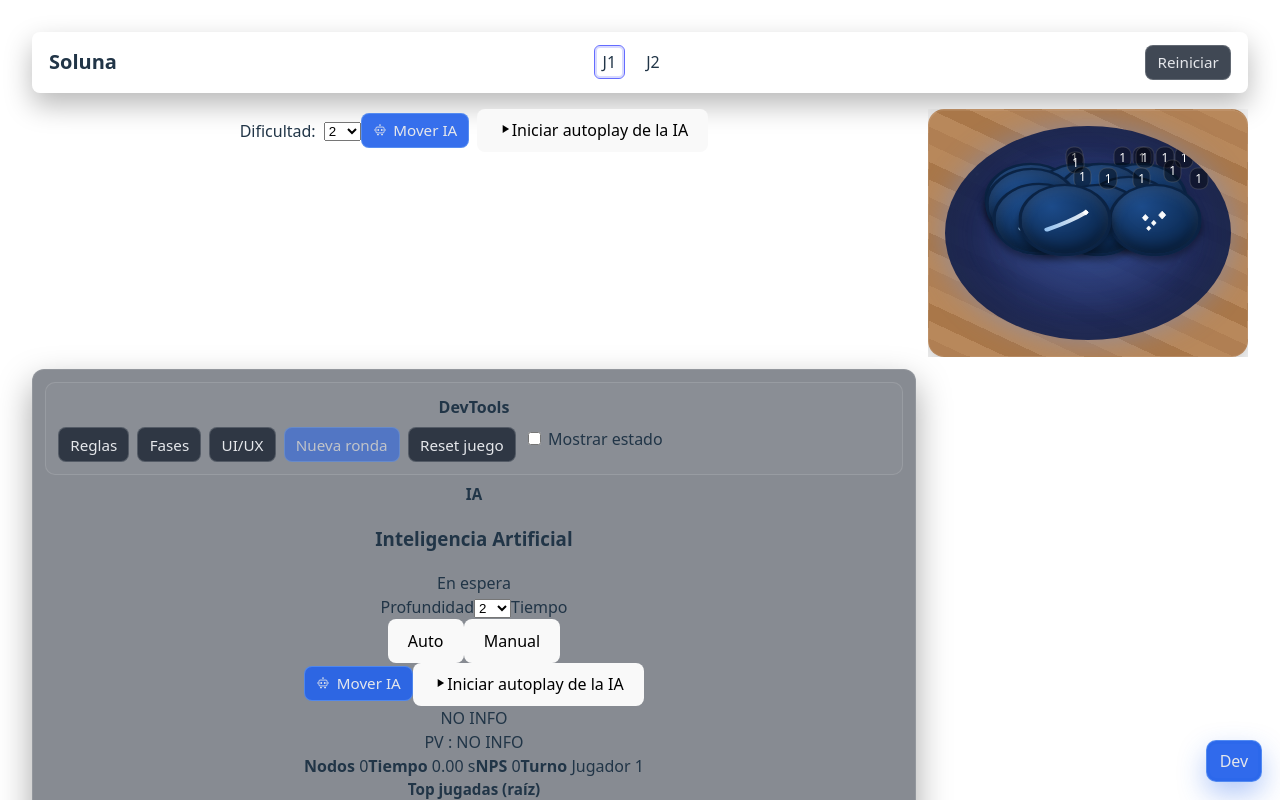
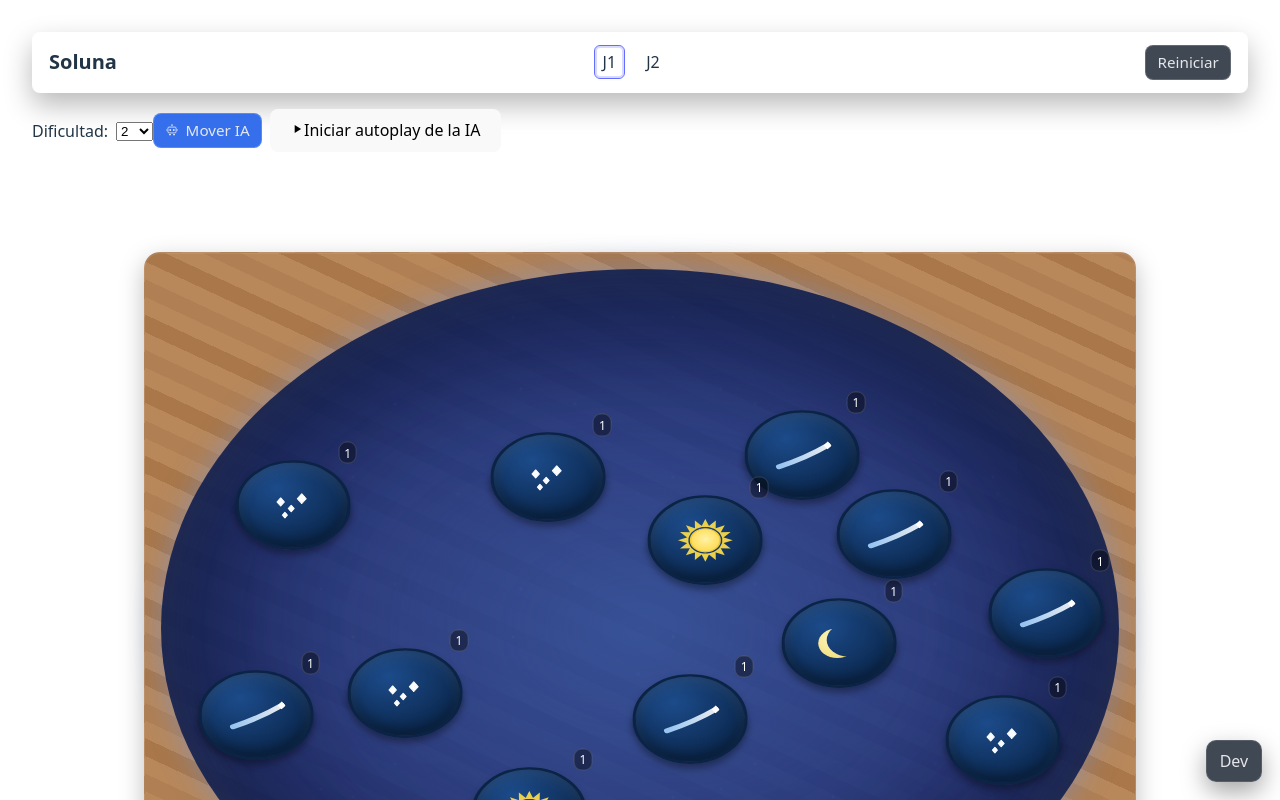
Before and after one commit to gabriel-klettur/MiniGames, a React (Vite) app in the folder CascadeProjects/windsurf-project/frontend/soluna/soluna-game/: page / in a window 1280 px wide. Shown: the top 800 px of the page. Built offline with nearby package versions, Linux system fonts and the light colour scheme.

Commit message:
fix: Arreglado bug que permitia apilar fichas de 1 unidad de diferente tipo.

```diff
--- a/CascadeProjects/windsurf-project/frontend/soluna/soluna-game/src/App.css
+++ b/CascadeProjects/windsurf-project/frontend/soluna/soluna-game/src/App.css
@@ -1,5 +1,9 @@
 /* Global layout paddings with symmetric left/right margins */
-:root { --page-pad-x: 2rem; --app-padding: 2rem; --board-width-factor: 1; --board-max: 48rem; --play-card-pad: 16px; }
+:root { --page-pad-x: 2rem; --app-padding: 2rem; --board-width-factor: 1; --board-max: 48rem; --play-card-pad: 16px; --board-zoom: 1.25; }
+/* Small tablets/phones up to 1023px: no gap */
+@media (max-width: 1023px) {
+  .board-wrapper { margin-top: 0 !important; }
+}
 
 html, body { overflow-x: hidden; }
 
@@ -147,22 +151,34 @@ html, body { overflow-x: hidden; }
   /* allow the board column to shrink without enforcing a floor that may overflow */
   grid-template-columns: minmax(0, 1fr) minmax(240px, 320px);
   align-items: start;
-  gap: 0.75rem;
+  column-gap: 0.75rem;
+  row-gap: 0; /* we'll control vertical spacing explicitly */
 }
 
+/* When DevTools are hidden, use a single column so the board centers */
+.main-area.no-dev {
+  grid-template-columns: 1fr;
+}
+
+/* Desktop mappings added in @media (min-width: 1024px); no base mappings to keep mobile simple */
+
+.main-area .iauser-panel { margin-bottom: 0; }
 .board-wrapper {
   width: 100%;
   max-width: 100%;
   overflow-x: hidden;
+  /* Base: no extra separation on mobile */
+  margin-top: 0;
 }
 
 .play-area {
-  /* Quoridor-style: full width up to a comfortable max */
-  width: min(100%, var(--board-max), calc(100vw - (2 * var(--page-pad-x)) - (2 * var(--play-card-pad))));
-  min-width: 0; /* allow shrinking to viewport width */
+  /* Full width of its column up to a comfortable max; avoid 100vw to prevent overflow */
+  width: min(100%, var(--board-max));
+  min-width: 0; /* allow shrinking to container width */
   margin-left: auto;
   margin-right: auto;
-  overflow-x: hidden;
+  /* Allow tokens that reach beyond ellipse to be visible */
+  overflow: visible;
   /* Professional card styling */
   box-sizing: border-box;
   padding: var(--play-card-pad, clamp(10px, 2.2vw, 18px));
@@ -186,6 +202,7 @@ html, body { overflow-x: hidden; }
 /* Board */
 .board-wrapper {
   position: relative;
+  overflow: visible; /* don't clip tokens near the edges */
 }
 
 .board-grid {
@@ -325,7 +342,8 @@ html, body { overflow-x: hidden; }
   min-height: 0;
   aspect-ratio: 4 / 3; /* ellipse proportion */
   border-radius: 50% / 50%;
-  overflow: hidden;
+  /* Let tokens render above and outside the ellipse if needed */
+  overflow: visible;
   /* cosmic background */
   background:
     radial-gradient(100% 100% at 50% 50%, rgba(21, 44, 125, 0.85) 30%, rgba(10, 28, 86, 0.95) 70%, rgba(13, 20, 64, 0.98) 100%),
@@ -345,12 +363,21 @@ html, body { overflow-x: hidden; }
   /* Inner safe area for tokens to avoid clipping against ellipse edge */
   .play-field {
     position: absolute;
-    /* Use dynamic insets based on token size to keep full tokens inside frame */
-    inset:
-      max(6%, calc(var(--token-size) * 0.50))        /* top */
-      max(6%, calc(var(--token-size) * 0.50))        /* right */
-      max(12%, calc(var(--token-size) * 0.90))       /* bottom (extra for side height) */
-      max(6%, calc(var(--token-size) * 0.50));       /* left */
+    /* Allow placing tokens anywhere inside play-area (full ellipse) */
+    inset: 0;
+    /* Ensure tokens within play-field are above decorative layers */
+    z-index: 1;
+  }
+
+  /* Keep decorative glow behind tokens */
+  .play-ellipse::before { z-index: 0; }
+
+  /* Prevent page scroll while interacting with the board on touch devices */
+  .play-area,
+  .play-ellipse,
+  .play-field {
+    touch-action: none;
+    overscroll-behavior: contain;
   }
 
 @media (max-width: 1200px) {
@@ -358,6 +385,7 @@ html, body { overflow-x: hidden; }
     grid-template-columns: 1fr;
     gap: 0.75rem;
   }
+  /* In single column, normal flow; grid-column hints are ignored */
   .devtools-panel {
     position: static;
     max-height: none;
@@ -370,12 +398,24 @@ html, body { overflow-x: hidden; }
   }
 }
 
-/* Optional: adjust max board width on larger screens if desired */
+/* Make the board larger on desktops */
 @media (min-width: 1024px) {
-  :root { --board-max: 52rem; }
+  :root { --board-max: 62rem; }
+  /* Left column: IA controls on top, Board below; Right column: dev tools */
+  .main-area .iauser-panel { grid-column: 1; grid-row: 1; justify-self: start; }
+  .main-area .board-wrapper { grid-column: 1; grid-row: 2; }
+  .main-area .devtools-card { grid-column: 2; grid-row: 1 / span 2; }
+  /* Desktop: place the board 100px below IAUserPanel */
+  .board-wrapper { margin-top: 100px; }
+}
+@media (min-width: 1366px) {
+  :root { --board-max: 74rem; }
 }
 /* Tablet landscape / medium screens */
 @media (max-width: 900px) {
+  /* On mobile, ensure there is no gap between IA panel and board */
+  .board-wrapper { margin-top: 0 !important; }
+  .main-area .iauser-panel { margin-bottom: 0; }
   :root { --page-pad-x: 16px; }
   :root { --app-padding: 16px; }
   #root { padding: 1rem; }
@@ -405,13 +445,7 @@ html, body { overflow-x: hidden; }
     --token-base: clamp(30px, 13.5vw, 60px);
     background-size: auto, 120px 120px, 160px 160px, 140px 140px, 140px 140px, auto;
   }
-  .play-field {
-    inset:
-      max(7%, calc(var(--token-size) * 0.52))
-      max(7%, calc(var(--token-size) * 0.52))
-      max(14%, calc(var(--token-size) * 0.95))
-      max(7%, calc(var(--token-size) * 0.52));
-  }
+  .play-field { inset: 0; }
   /* Use safe-area paddings for iOS notch */
   body { padding-left: 0; padding-right: 0; }
   /* Token borders look too thick at small size */
@@ -454,13 +488,15 @@ html, body { overflow-x: hidden; }
   cursor: grab;
   padding: 0;
   user-select: none;
-  touch-action: manipulation;
+  touch-action: none;
   transition: left 300ms ease, top 300ms ease, transform 80ms ease;
+  z-index: 2; /* keep tokens over board visuals */
 }
 
 .token.dragging {
   cursor: grabbing;
   transition: none;
+  z-index: 1000000; /* over most UI, but still below .board-overlay (1000001) */
 }
 
 .token-top {
--- a/CascadeProjects/windsurf-project/frontend/soluna/soluna-game/src/App.tsx
+++ b/CascadeProjects/windsurf-project/frontend/soluna/soluna-game/src/App.tsx
@@ -14,7 +14,7 @@ import { useGame } from './game/store';
 
 function App() {
   const { state, dispatch } = useGame();
-  const [showDev, setShowDev] = useState(true);
+  const [showDev, setShowDev] = useState(false);
   const [showFases, setShowFases] = useState(false);
   const [showRules, setShowRules] = useState(false);
   const [showUX, setShowUX] = useState(false);
@@ -184,7 +184,7 @@ function App() {
   return (
     <div className="app-layout">
       <HeaderPanel />
-      <main className="main-area">
+      <main className={`main-area ${showDev ? '' : 'no-dev'}`}>
         <IAUserPanel
           depth={aiDepth}
           onChangeDepth={setAiDepth}
--- a/CascadeProjects/windsurf-project/frontend/soluna/soluna-game/src/components/Board.tsx
+++ b/CascadeProjects/windsurf-project/frontend/soluna/soluna-game/src/components/Board.tsx
@@ -162,20 +162,13 @@ export default function Board() {
                 key={t.id}
                 className={`token ${state.selectedId === t.id ? 'selected' : ''} ${dragId === t.id ? 'dragging' : ''} ${dropTargetId === t.id ? 'droppable-target' : ''}`}
                 style={{
-                  // clamp center within bounds using measured sizes
+                  // Allow placing tokens anywhere within play-field bounds (center can reach edges)
                   left: sizes.w
-                    ? clamp(
-                        t.pos.x * sizes.w,
-                        sizes.token / 2 + 4,           // +4px fudge for 3px borders/outline
-                        sizes.w - (sizes.token / 2 + 4)
-                      )
+                    ? clamp(t.pos.x * sizes.w, 0, sizes.w)
                     : `${t.pos.x * 100}%`,
-                  top: (() => {
-                    if (!sizes.h) return `${t.pos.y * 100}%`;
-                    const stackPx = 12 + Math.min(10, t.height - 1) * sizes.stackStep; // must match CSS calc
-                    const margin = sizes.token / 2 + stackPx / 2 + 2; // +2px for borders
-                    return clamp(t.pos.y * sizes.h, margin, sizes.h - margin);
-                  })(),
+                  top: sizes.h
+                    ? clamp(t.pos.y * sizes.h, 0, sizes.h)
+                    : `${t.pos.y * 100}%`,
                   // Ordenar por Y para simular profundidad (más abajo, por encima)
                   zIndex: dragId === t.id ? 999999 : Math.round(t.pos.y * 1000),
                   ['--stack-level' as any]: Math.min(10, t.height - 1),
--- a/CascadeProjects/windsurf-project/frontend/soluna/soluna-game/src/components/DevTools/UIUX.tsx
+++ b/CascadeProjects/windsurf-project/frontend/soluna/soluna-game/src/components/DevTools/UIUX.tsx
@@ -13,6 +13,7 @@ type Cfg = {
 };
 
 const LS_PREFIX = 'soluna:ui:';
+const LOG_LS_KEY = 'soluna:log:merges';
 
 function getPlayEllipse(): HTMLElement | null {
   return document.querySelector('.play-ellipse') as HTMLElement | null;
@@ -70,11 +71,25 @@ function saveToLocalStorage(cfg: Cfg) {
 export default function UIUX() {
   const initial = useMemo(() => ({ ...readComputedCfg(), ...loadFromLocalStorage() }), []);
   const [cfg, setCfg] = useState<Cfg>(initial);
+  const [logMerges, setLogMerges] = useState<boolean>(() => {
+    try {
+      const raw = window.localStorage.getItem(LOG_LS_KEY);
+      return raw == null ? true : raw !== '0';
+    } catch {
+      return true;
+    }
+  });
 
   useEffect(() => {
     applyCfg(cfg);
     saveToLocalStorage(cfg);
   }, [cfg]);
+
+  // Sync merge logging preference to localStorage and optional global helper
+  useEffect(() => {
+    try { (window as any).solunaLogMerges?.(logMerges); } catch {}
+    try { window.localStorage.setItem(LOG_LS_KEY, logMerges ? '1' : '0'); } catch {}
+  }, [logMerges]);
 
   const onNum = (k: keyof Cfg) => (e: React.ChangeEvent<HTMLInputElement>) => {
     const v = e.target.type === 'checkbox' ? (e.target as HTMLInputElement).checked : parseFloat(e.target.value);
@@ -135,6 +150,10 @@ export default function UIUX() {
           <input type="checkbox" checked={cfg.freeMove} onChange={onNum('freeMove')} />
           Permitir mover libremente si no hay fusión
         </label>
+        <label style={{ display: 'flex', alignItems: 'center', gap: 8 }}>
+          <input type="checkbox" checked={logMerges} onChange={(e) => setLogMerges(e.target.checked)} />
+          Registrar fusiones en consola
+        </label>
         <label style={{ display: 'grid', gap: 4 }}>
           <span>Umbral de colisión para apilar: {cfg.mergeThreshold.toFixed(2)}× diámetro</span>
           <input type="range" min={0.3} max={0.9} step={0.01} value={cfg.mergeThreshold} onChange={onNum('mergeThreshold')} />
--- a/CascadeProjects/windsurf-project/frontend/soluna/soluna-game/src/game/rules.ts
+++ b/CascadeProjects/windsurf-project/frontend/soluna/soluna-game/src/game/rules.ts
@@ -8,8 +8,8 @@ function id(): string {
 
 // Generate random points inside a centered ellipse within [0..1]x[0..1]
 // ellipse radii (relative): a (x-radius), b (y-radius)
-// Smaller radii to keep tokens well away from the visual edge, especially on phones
-function randomPointInEllipse(a = 0.40, b = 0.31): { x: number; y: number } {
+// Slightly larger radii so we have more area to spread tokens while keeping safe margins
+function randomPointInEllipse(a = 0.44, b = 0.35): { x: number; y: number } {
   // Rejection sampling within bounding box
   for (let tries = 0; tries < 5000; tries++) {
     const x = Math.random();
@@ -30,7 +30,7 @@ function dist(a: { x: number; y: number }, b: { x: number; y: number }): number
 export function randomInitialTowers(): Tower[] {
   const towers: Tower[] = [];
   const placed: { x: number; y: number }[] = [];
-  const minDist = 0.105; // separation to avoid overlap in normalized space
+  const minDist = 0.14; // increased separation to avoid clusters in normalized space
   for (let i = 0; i < 12; i++) {
     const top = SYMBOLS[Math.floor(Math.random() * SYMBOLS.length)];
     const stack: SymbolType[] = [top];
@@ -51,7 +51,12 @@ export function randomInitialTowers(): Tower[] {
 
 export function canMerge(a: Tower, b: Tower): boolean {
   if (a.id === b.id) return false;
-  return a.height === b.height || a.top === b.top;
+  // Regla: solo se puede fusionar si
+  //  - tienen el mismo símbolo, o
+  //  - tienen la misma altura y dicha altura es >= 2 (la altura 1 NO cuenta para apilar por altura)
+  const sameHeight = a.height >= 2 && b.height >= 2 && a.height === b.height;
+  const sameSymbol = a.top === b.top;
+  return sameHeight || sameSymbol;
 }
 
 export function mergeTowers(source: Tower, target: Tower): Tower {
```
Also changed, not shown: CascadeProjects/windsurf-project/frontend/soluna/soluna-game/src/game/store.tsx (+83 -0 lines).
